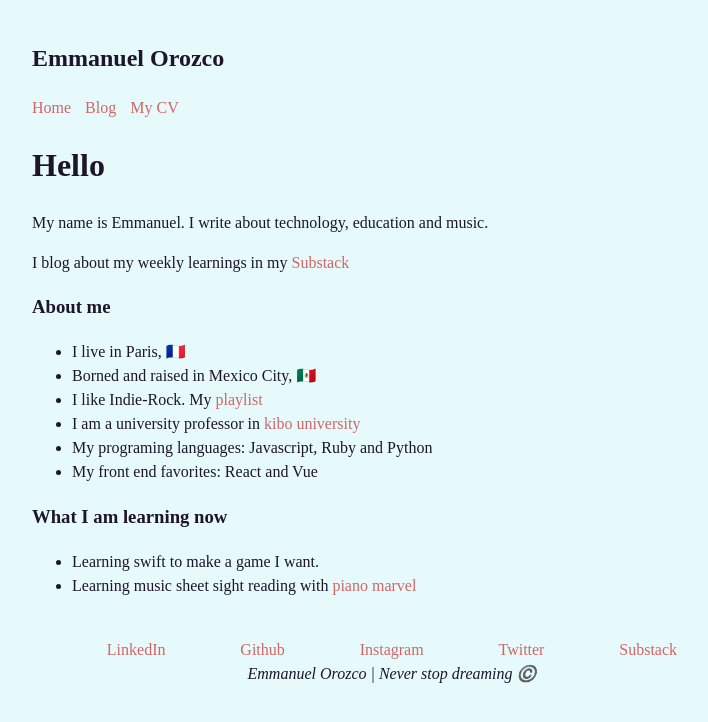
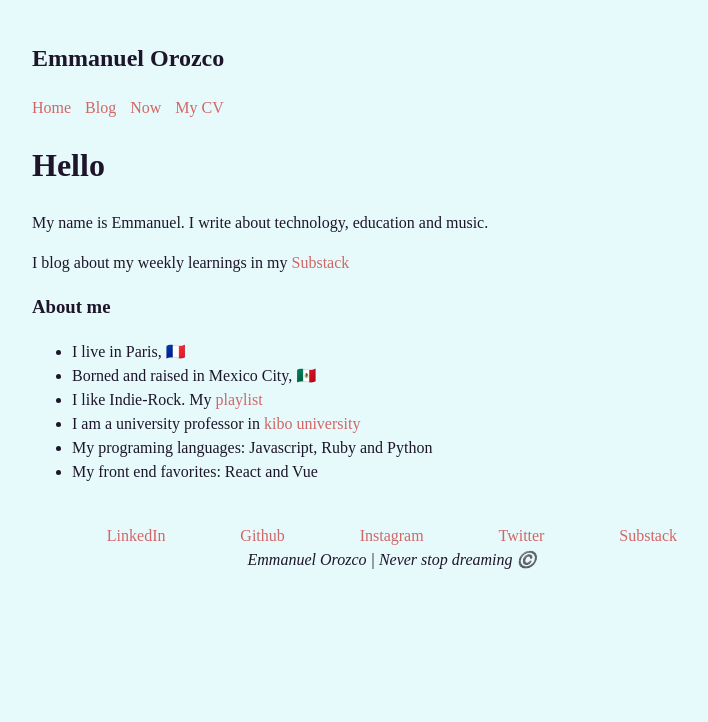
Before and after one commit to indie-rok/www.emmanuelorozco.com, a Jekyll site: the page built from index.md, in a window 1280 px wide. Shown: the top 722 px of the page, without its empty margins (248-956 px from the left). Built offline with Jekyll 4.4.1, drawn with Linux system fonts in a browser that asks for light colours; some web fonts are replaced.

Commit message:
Now page added

```diff
--- a/_config.yml
+++ b/_config.yml
@@ -48,3 +48,4 @@ exclude:
 exclude: [vendor]
 
 Blog: /blog
+Now: /now
--- a/_includes/header.html
+++ b/_includes/header.html
@@ -2,6 +2,7 @@
 <nav>
     <a href="{{ site.url }}">Home</a>
     <a href="{{ site.url }}{{ site.Blog }}">Blog</a>
+    <a href="{{ site.url }}{{ site.Now }}">Now</a>
     <a target="_blank" href="https://cv.emmanuelorozco.com">My CV</a>
 
 </nav>
--- a/index.md
+++ b/index.md
@@ -17,8 +17,3 @@ I blog about my weekly learnings in my [Substack](http://emmanuelorozco.substack
 - I am a university professor in [kibo university](http://kibo.school)
 - My programing languages: Javascript, Ruby and Python
 - My front end favorites: React and Vue
-
-### What I am learning now
-
-- Learning swift to make a game I want.
-- Learning music sheet sight reading with [piano marvel](https://pianomarvel.com/)
```
Also changed, not shown: _layouts/now.html (added, +25 -0 lines), now.md (added, +23 -0 lines).
